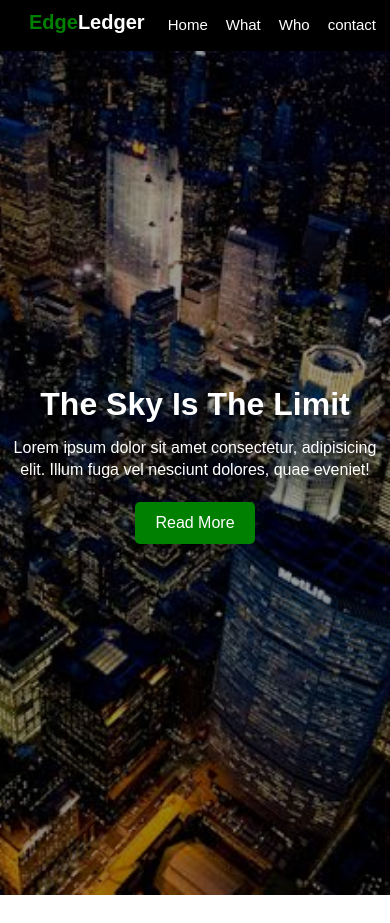
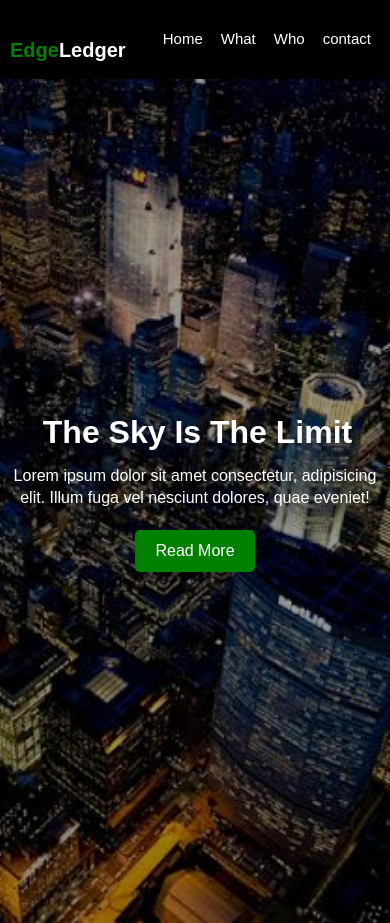
Before and after one commit to gift114/Edge-Ledger, a plain HTML site: page index.html in a window 390 px wide. Shown: the top 923 px of the page. Drawn offline with Linux system fonts and the light colour scheme.

Commit message:
initial commit

```diff
--- a/mobile.css
+++ b/mobile.css
@@ -3,6 +3,7 @@ h1{
     color: #fff;
     padding-bottom: 10px;
     font-size: 20px;
+    margin-left: 5px;
 }
 #navbar{
     background: #000;
@@ -11,6 +12,7 @@ h1{
 }
 #navbar ul{
     list-style: none;
+    margin: 0 5px;
 }
 #navbar ul li a{
     padding: 9px;
```
